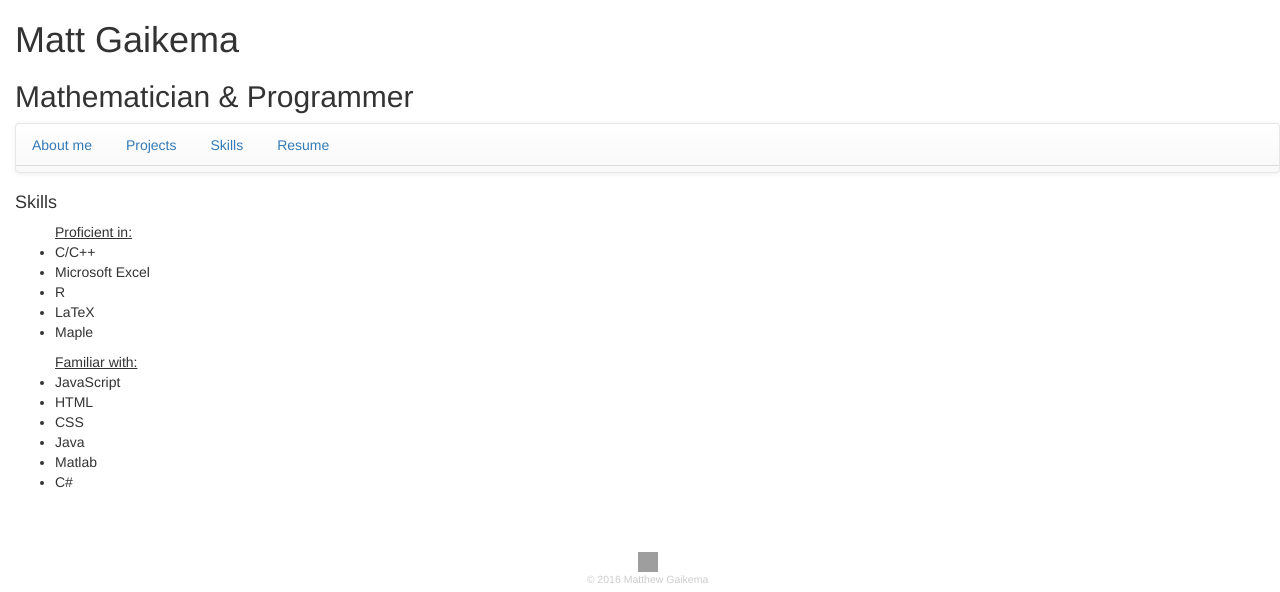
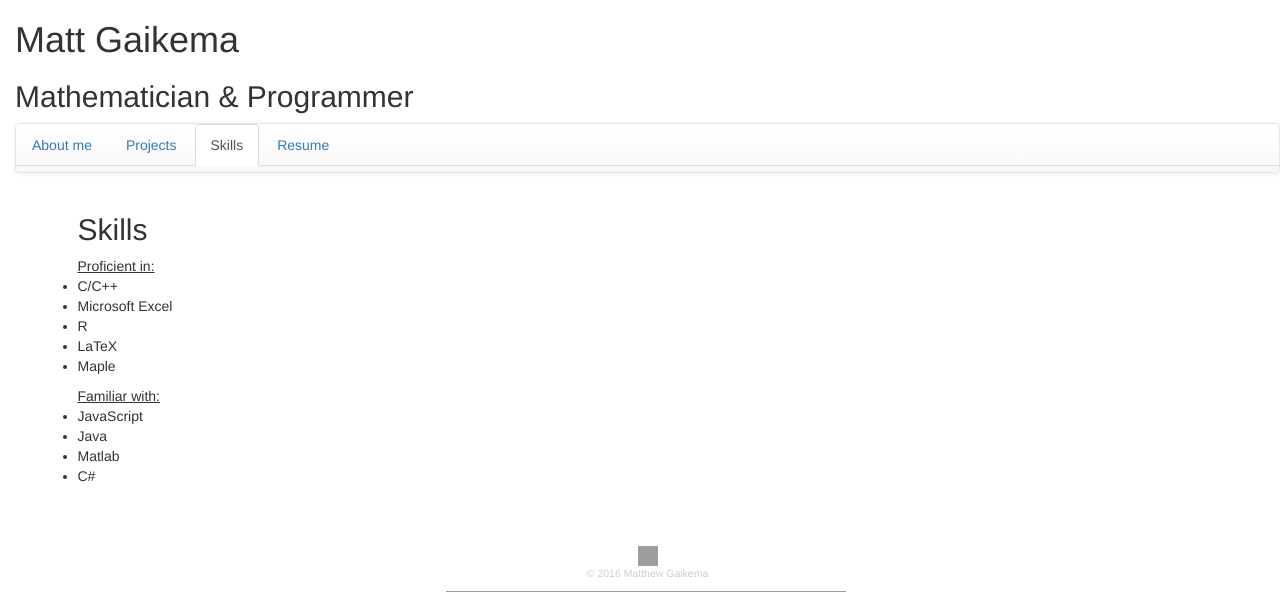
Before and after one commit to TexAgg/TexAgg.github.io, a PHP site: page /skills.php in a window 1280 px wide. Shown: the top 592 px of the page. Run offline with PHP 8.4, Linux system fonts and the light colour scheme; grey boxes are pictures that could not be loaded.

Commit message:
Adjust navbar

```diff
--- a/inc/header.php
+++ b/inc/header.php
@@ -40,9 +40,9 @@
 	<!--</a>-->
 	<nav class="navbar navbar-default" role="navigation">
 		<ul class="nav nav-tabs">
-			<li role="presentation" class="about<?php if ($section=="about"){echo " on";} ?>"><a href="index.php">About me</a></li>
-			<li role="presentation" class="projects<?php if ($section=="projects"){echo " on";} ?>"><a href="projects.php">Projects</a></li>
-			<li role="presentation" class="skills<?php if ($section=="skills"){echo " on";} ?>"><a href="skills.php">Skills</a></li>
-			<li role="presentation" class="resume<?php if ($section=="resume"){echo " on";} ?>"><a href="resume.php">Resume</a></li>
+			<li role="presentation" class="about<?php if ($section=="about"){echo " on active";}?>"><a href="index.php">About me</a></li>
+			<li role="presentation" class="projects<?php if ($section=="projects"){echo " on active";}?>"><a href="projects.php">Projects</a></li>
+			<li role="presentation" class="skills<?php if ($section=="skills"){echo " on active";}?>"><a href="skills.php">Skills</a></li>
+			<li role="presentation" class="resume<?php if ($section=="resume"){echo " on active";}?>"><a href="resume.php">Resume</a></li>
 		</ul>
 	</nav>
--- a/index.php
+++ b/index.php
@@ -5,7 +5,7 @@
 ?>
 
 <div id='about' class="container">
-	<h4>About me</h4>
+	<h2><?php echo $pageTitle;?></h2>
 	<img id='me' src='https://dl.dropboxusercontent.com/s/80x7ubbkilq7ojz/me.jpg?dl=0'></img>
 	<br></br>
 	<p id='about_txt'>
--- a/projects.php
+++ b/projects.php
@@ -5,7 +5,7 @@
 ?>
 
 <div id='projects' class="container">
-	<h3>Projects</h3>
+	<h2><?php echo $pageTitle;?></h2>
 	<div id='acc'>
 		<h4>Aggie Coding Club Website</h4>
 		<p>
--- a/resume.php
+++ b/resume.php
@@ -5,7 +5,7 @@
 ?>
 
 <div id='resume' class="container">
-	<h4>Resume</h4>
+	<h2><?php echo $pageTitle;?></h2>
 	<p>
 	<!--<a href='media/resume.pdf'><img id='resume_img' class='proj' src='media/resume.png'></img></a>-->
 	<a href='https://www.dropbox.com/s/4ewaxn9swmk8zm7/resume.pdf?dl=0'><img id='resume_img' class='proj' src='media/resume.png'></img></a>
--- a/skills.php
+++ b/skills.php
@@ -1,24 +1,21 @@
 <?php
 	$pageTitle = "Skills";
-	$section = "Skills";
+	$section = "skills";
 	include("inc/header.php");
 ?>
 
-<div id='skills'>
-	<h4>Skills</h4>
-	<ul><u>Proficient in:</u>
+<div id='skills' class="container">
+	<h2><?php echo $pageTitle;?></h2>
+	<ul class="skills-list"><u>Proficient in:</u>
 		<li>C/C++</li>
 		<li>Microsoft Excel</li>
 		<li>R</li>
 		<li>LaTeX</li>
 		<li>Maple</li>
 	</ul>
-	<ul><u>Familiar with:</u>
+	<ul class="skills-list"><u>Familiar with:</u>
 		<li>JavaScript</li>
-		<li>HTML</li>
-		<li>CSS</li>
 		<li>Java</li>
-		<!--<li>Sage</li>-->
 		<li>Matlab</li>
 		<li>C#</li>
 	</ul>
--- a/styles/style.css
+++ b/styles/style.css
@@ -47,26 +47,6 @@
 	opacity: 1.0;
 }
 
-/*
-#pancakes
-{
-	width: 13%;
-	height: 13%;
-}
-
-#triangle_img
-{
-	width: 13%;
-	height: 13%;
-}
-
-#resume_img
-{
-	width: 13%;
-	height: 13%;
-}
-*/
-
 footer
 {
     font-size: 0.75em;
@@ -82,3 +62,8 @@
     height: 20px;
     margin: 0 5px;
 }
+
+.skills-list
+{
+	padding: 0px;
+}
```
